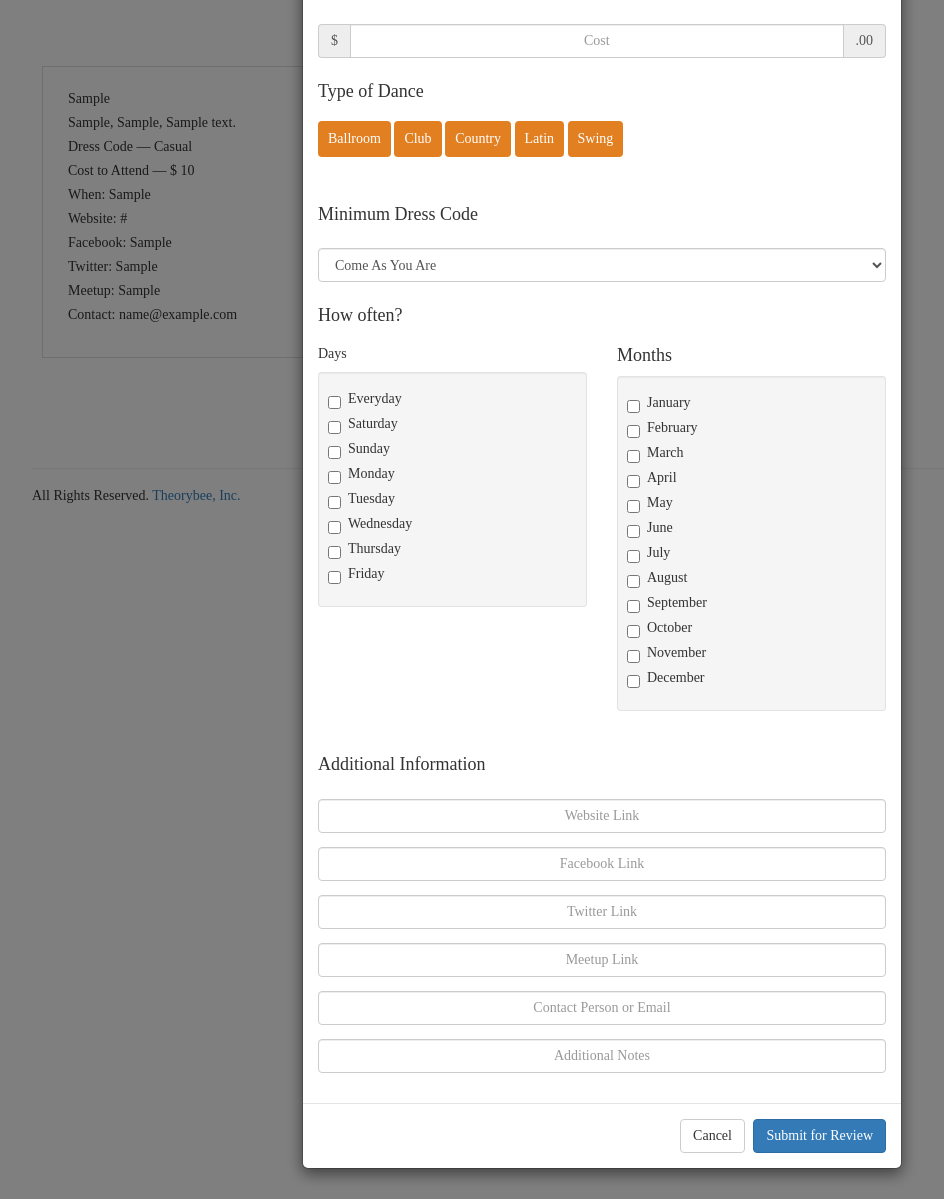
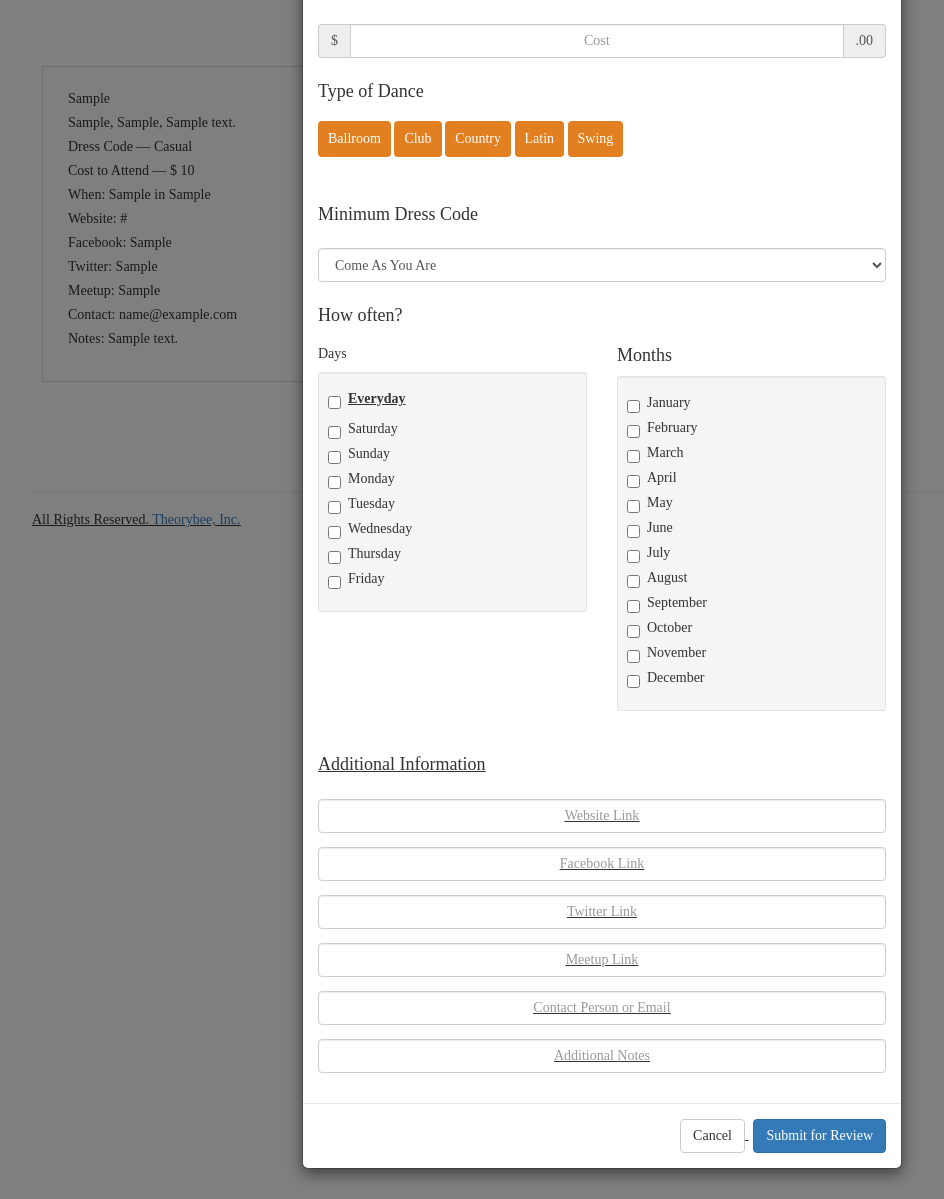
Before and after one commit to Xayaan/dancing-places-app, a Flask app: page / in a window 1280 px wide, after a click that opens the changed part. Shown: the part 257-1456 px from the top of the page, without its empty margins (38-982 px from the left). Run offline with Flask 2, Linux system fonts and the light colour scheme; tables that the repository leaves empty hold one stand-in row (values such as "Sample post"); some libraries are stand-ins or nearby versions.

Commit message:
Add days of the week to database model
- [FIXED] When "Everyday" is selected and all days are auto-selected,
  de-selecting one day does not de-select "Everyday"

Basically doing the same thing I did with the months to get the days
string, but doing it a little better this time, not binding anything
to the checkbox clicks... just checking which boxes are clicked right
before submitting, obviously the way I should've done it with the
months as well.

Also, clearing the checkboxes when page loads and after successful
submit

- Bold and underline "Everyday"

Added the notes section to the JSON submit and to the template

```diff
--- a/app/routes/sessions.py
+++ b/app/routes/sessions.py
@@ -50,7 +50,21 @@ def login():
 
 @app.route("/dance/add", methods=['GET','POST'])
 def dance_add():
-	dance_request = models.core.Dance(country = request.args.get('country', '0'), city = request.args.get('city', '0'), address = request.args.get('address', '0'), cost = request.args.get('cost', '0'), type_of_dance = request.args.get('dance_type', '0'), dress_code = request.args.get('dress', '0'), months = request.args.get('months', '0'), website = request.args.get('website', '0'), facebook = request.args.get('facebook', '0'), twitter = request.args.get('twitter', '0'), meetup = request.args.get('meetup', '0'), contact_email = request.args.get('contact', '0'), notes = request.args.get('notes', '0'), approved = False)
+	dance_request = models.core.Dance(country = request.args.get('country', '0'),
+                                      city = request.args.get('city', '0'),
+                                      address = request.args.get('address', '0'),
+                                      cost = request.args.get('cost', '0'),
+                                      type_of_dance = request.args.get('dance_type', '0'),
+                                      dress_code = request.args.get('dress', '0'),
+                                      days = request.args.get('days', '0'),
+                                      months = request.args.get('months', '0'),
+                                      website = request.args.get('website', '0'),
+                                      facebook = request.args.get('facebook', '0'),
+                                      twitter = request.args.get('twitter', '0'),
+                                      meetup = request.args.get('meetup', '0'),
+                                      contact_email = request.args.get('contact', '0'),
+                                      notes = request.args.get('notes', '0'),
+                                      approved = False)
 
 	db.session.add(dance_request)
 	db.session.commit()
--- a/app/static/js/dashboard.js
+++ b/app/static/js/dashboard.js
@@ -1,5 +1,9 @@
 function all_check(){
-  $('.all-days-one').trigger('click');
+  var allDays = $('.all-days-one')
+  for (var i=0; i<allDays.length; i++){
+    allDays[i].checked = true;
+  }
+  $('.everyday')[0].checked = false;
 }
 
 var ballroom_options = '<div class="well well-sm"> \
@@ -87,11 +91,15 @@ function joinMonths(){
   return outMonths.substring(0, outMonths.length - 2)
 }
 
-$(function() {
+function unCheckAll(){
   var checkboxes = $("input[type='checkbox']")
   for (var i=0; i<checkboxes.length; i++){
     checkboxes[i].checked = false;
   }
+}
+
+$(function() {
+  unCheckAll()
 })
 
 $(function() {
@@ -106,6 +114,17 @@ $(function() {
   })
 })
 
+function getDays(){
+  var outDays = ''
+  var allDays = $('.all-days-one')
+  for (var i=0; i<allDays.length; i++){
+    if (allDays[i].checked == true){
+      outDays = outDays + $(allDays[i]).val() + ", "
+    }
+  }
+  return outDays.substring(0, outDays.length - 2)
+}
+
 $(document).on('click', '.submit-dance', function(){
   console.log("submitting dance");
   if($('#country-input').val().length != 0 && $('#city-input').val().length != 0 && $('#address-input').val().length != 0 && $('#cost-input').val().length != 0 && $('#dress-input').val().length != 0){
@@ -118,7 +137,7 @@ $(document).on('click', '.submit-dance', function(){
 		  cost: $('#cost-input').val(),
 		  dress: $('#dress-input').val(),
 		  dance_type: $('.active-upper').text(),
-		  // months: $('#mo-input').val(),
+                  days: getDays(),
 		  months: joinMonths(),
 		  website: $('#website-input').val(),
 		  meetup: $('#meetup-input').val(),
@@ -130,6 +149,7 @@ $(document).on('click', '.submit-dance', function(){
 		     if(data.string == "200 OK"){
 		       alert("Dance submitted for review. Thank you!");
                        $('#myModal').modal('toggle');
+                       unCheckAll()
 		     }
 		   });
     } else{
--- a/app/templates/dashboard.html
+++ b/app/templates/dashboard.html
@@ -42,11 +42,6 @@
 	    <br>
 	    <br>
 
-	    <!-- <div class="form-group"> -->
-	    <!-- <input type="text" class="form-control" id="address-input" placeholder="Street Address"> -->
-
-
-	    <!-- </div> -->
 	    <div class="input-group">
 	      <div class="input-group-addon">$</div>
 	      <input type="text" class="form-control" id="cost-input" placeholder="Cost">
@@ -81,14 +76,14 @@
 		<div class="days col-xs-12 col-md-6">
 		  <h5>Days</h5>
 		  <div class="well well-sm">
-		    <div class="checkbox"> <label> <input type="checkbox" name="days" value="everyday" onclick="all_check();" class="everyday">Everyday</label></div>
-		    <div class="checkbox"> <label> <input type="checkbox" name="days" value="saturday" class="all-days-one">Saturday</label></div>
-		    <div class="checkbox"> <label> <input type="checkbox" name="days" value="sunday" class="all-days-one">Sunday</label></div>
-		    <div class="checkbox"> <label> <input type="checkbox" name="days" value="monday" class="all-days-one">Monday</label></div>
-		    <div class="checkbox"> <label> <input type="checkbox" name="days" value="tuesday" class="all-days-one">Tuesday</label></div>
-		    <div class="checkbox"> <label> <input type="checkbox" name="days" value="wednesday" class="all-days-one">Wednesday</label></div>
-		    <div class="checkbox"> <label> <input type="checkbox" name="days" value="thursday" class="all-days-one">Thursday</label></div>
-		    <div class="checkbox"> <label> <input type="checkbox" name="days" value="friday" class="all-days-one">Friday</label></div>
+		    <div class="checkbox"> <label> <input type="checkbox" name="days" value="everyday" onclick="all_check();" class="everyday"><strong><u>Everyday<u></strong></label></div>
+		    <div class="checkbox"> <label> <input type="checkbox" name="days" value="Saturday" class="all-days-one">Saturday</label></div>
+		    <div class="checkbox"> <label> <input type="checkbox" name="days" value="Sunday" class="all-days-one">Sunday</label></div>
+		    <div class="checkbox"> <label> <input type="checkbox" name="days" value="Monday" class="all-days-one">Monday</label></div>
+		    <div class="checkbox"> <label> <input type="checkbox" name="days" value="Tuesday" class="all-days-one">Tuesday</label></div>
+		    <div class="checkbox"> <label> <input type="checkbox" name="days" value="Wednesday" class="all-days-one">Wednesday</label></div>
+		    <div class="checkbox"> <label> <input type="checkbox" name="days" value="Thursday" class="all-days-one">Thursday</label></div>
+		    <div class="checkbox"> <label> <input type="checkbox" name="days" value="Friday" class="all-days-one">Friday</label></div>
 		  </div>
 		</div>
 		<div class="months col-xs-12 col-md-6">
@@ -119,7 +114,7 @@
 		<input type="text" class="main-form-input form-control" id="twitter-input" placeholder="Twitter Link"><br>
 		<input type="text" class="main-form-input form-control" id="meetup-input" placeholder="Meetup Link"><br>
 		<input type="text" class="main-form-input form-control" id="contact-input" placeholder="Contact Person or Email"><br>
-		<input type="text" class="main-form-input form-control" id="additional-input" placeholder="Additional Notes">
+		<input type="text" class="main-form-input form-control" id="notes-input" placeholder="Additional Notes">
 	      </div>
 	    </div>
 	  </div>
@@ -162,7 +157,7 @@
 	      <p class="dance-dress">Dress Code — <span>Casual</span></p>
 	      {% endif %}
 	      <p class="dance-cost">Cost to Attend — $ <span>{{dance.cost}}</span></p>
-	      <p class="dance-days">When: {{ dance.months }}</p>
+	      <p class="dance-days">When: {% if dance.days %}{{ dance.days }} in {% endif %}{{ dance.months }}</p>
 	      {% if dance.website %}
 	      <p class="dance-web">Website: {{ dance.website }}</p>
 	      {% endif %}
@@ -178,6 +173,10 @@
 	      {% if dance.contact_email %}
 	      <p class="dance-email">Contact: {{ dance.contact_email }}</p>
 	      {% endif %}
+	      {% if dance.notes %}
+	      <p class="dance-notes">Notes: {{ dance.notes }}</p>
+	      {% endif %}
+
 	    </div>
 	  </li>
 	  {% endif %}
```
Also changed, not shown: app/models/core.py (+19 -19 lines).
